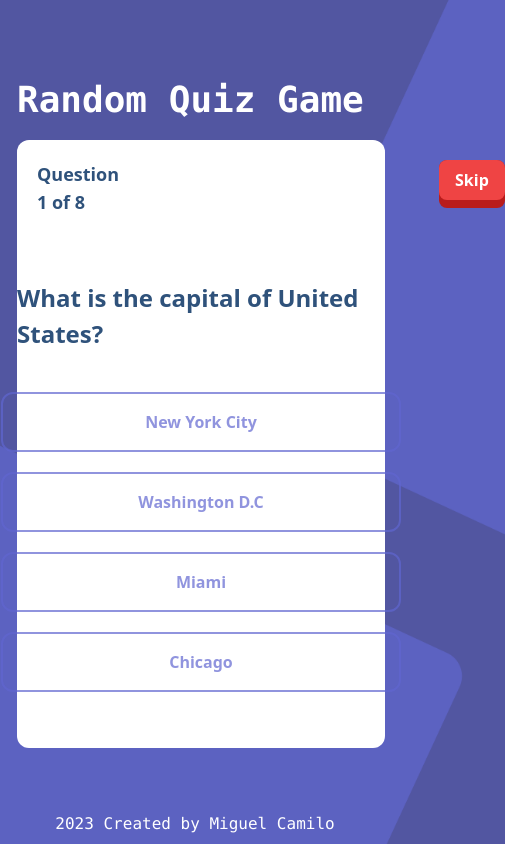
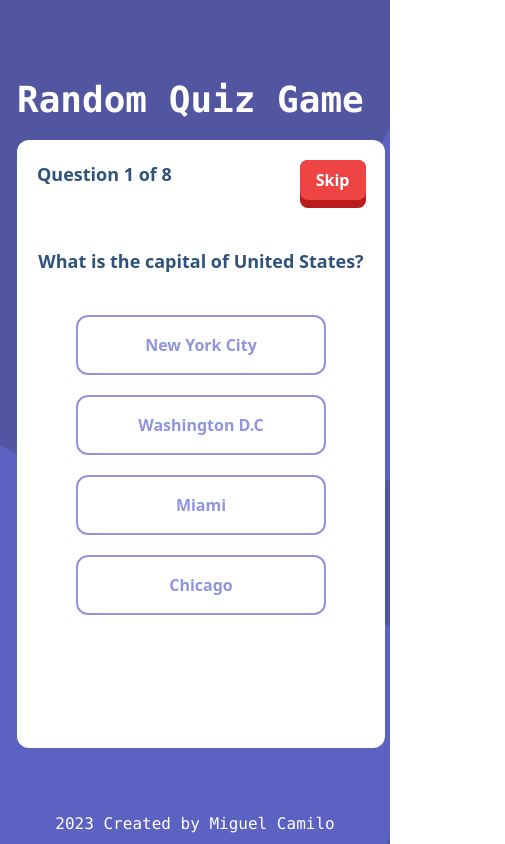
Before and after one commit to MiguelCamilo/Quiz-Game-App, a React (Vite) app: page / in a window 390 px wide. Shown: the whole page, 505 px wide, since content can reach past the window. Built offline with nearby package versions, Linux system fonts and the light colour scheme.

Commit message:
Added skip button and back button and adjusted UI for mobile responsiveness

```diff
--- a/src/components/Quiz/Quiz.jsx
+++ b/src/components/Quiz/Quiz.jsx
@@ -43,6 +43,8 @@ export default function Quiz() {
                 questionId={questionId}
                 handle_question={handle_question}
                 score={score}
+                setQuestionId={setQuestionId}
+                setShowScore={setShowScore}
             />
         }
 
--- a/src/components/QuizCard/QuizCard.jsx
+++ b/src/components/QuizCard/QuizCard.jsx
@@ -1,10 +1,23 @@
+
+
 export default function QuizCard({
 	data,
 	length,
 	questionId,
 	handle_question,
-	// score,
+	setQuestionId,
+	setShowScore,
 }) {
+	const skip_question = () => {
+		const next_question = questionId + 1;
+
+		next_question < length ? setQuestionId(next_question) : setShowScore(true);
+	};
+
+	const back_button = () => {
+		const back_question = questionId - 1;
+		setQuestionId(back_question);
+	};
 
 	return (
 		<div className="mt-20 ml-3">
@@ -13,29 +26,29 @@ export default function QuizCard({
 			</h2>
 
 			{/* quiz card container */}
-			<div className="bg-white h-[38rem] w-[23rem] md:h-[43rem] md:w-[35rem] rounded-xl">
+			<div className="flex flex-grow flex-col bg-white h-[38rem] w-[23rem] md:h-[43rem] md:w-[35rem] rounded-xl">
 				{/* top portion container */}
-				<div className="flex space-x-[20rem]">
+				<div className="flex space-x-[8rem] sm:space-x-[20rem]">
 					<p className="text-start text-lg font-bold text-[#2F527B] pt-5 pl-5">
 						Question {questionId + 1} of {length}
 					</p>
 
 					{/* button container */}
 					<div className="group mt-5">
-						<button onClick={handle_question} className="w-full transition-all duration-150 bg-red-700 font-bold text-white border-b-8 border-b-red-700 rounded-lg group-hover:border-t-8 group-hover:border-b-0 group-hover:bg-red-700 group-hover:border-t-red-700 group-hover:shadow-lg">
+						<button
+							onClick={skip_question}
+							className="w-full transition-all duration-150 bg-red-700 font-bold text-white border-b-8 border-b-red-700 rounded-lg group-hover:border-t-8 group-hover:border-b-0 group-hover:bg-red-700 group-hover:border-t-red-700 group-hover:shadow-lg"
+						>
 							<div className="p-2 px-4 duration-150 bg-red-500 rounded-lg group-hover:bg-red-700">
 								Skip
 							</div>
 						</button>
 					</div>
-					{/* <div className="bg-[#2F527B] rounded-lg mt-3">
-						<button className="p-3 text-white font-bold text-sm">Skip</button>
-					</div> */}
 				</div>
 
 				{/* question container */}
-				<div className="flex justify-center mt-16">
-					<p className="text-[#2F527B] text-[24px] font-bold">
+				<div className="flex justify-center mt-10">
+					<p className="text-[#2F527B] text-center text-[18px] sm:text-[24px] font-bold">
 						{data[questionId].question}
 					</p>
 				</div>
@@ -44,13 +57,25 @@ export default function QuizCard({
 						<div key={index}>
 							<button
 								onClick={() => handle_question(results.isCorrect)}
-								className="border-2 border-[#6066D0B2] hover:border-[#F9A826] duration-200 rounded-xl w-[400px] p-[1rem] hover:bg-[#F9A826] text-[#6066D0B2] hover:text-white font-bold"
+								className="border-2 border-[#6066D0B2] hover:border-[#F9A826] duration-200 rounded-xl w-[250px] sm:w-[400px] p-[1rem] hover:bg-[#F9A826] text-[#6066D0B2] hover:text-white font-bold"
 							>
 								{results.answer}
 							</button>
 						</div>
 					))}
 				</div>
+				{questionId > 0 ? (
+					<div className="group mt-5">
+						<button
+							onClick={back_button}
+							className="rm-hover w-[80%] ml-8 sm:ml-[3.5rem] transition-all duration-150 bg-yellow-700 font-bold text-white border-b-8 border-b-yellow-700 rounded-lg group-hover:border-t-8 group-hover:border-b-0 group-hover:bg-yellow-700 group-hover:border-t-yellow-700 group-hover:shadow-lg"
+						>
+							<div className="p-2 px-4 duration-150 bg-yellow-500 rounded-lg group-hover:bg-yellow-700">
+								Back
+							</div>
+						</button>
+					</div>
+				) : null}
 			</div>
 		</div>
 	);
--- a/src/components/QuizResult/QuizResult.jsx
+++ b/src/components/QuizResult/QuizResult.jsx
@@ -27,7 +27,7 @@ export default function QuizResult({ length, score, handle_reset }) {
 
 				{/* try again button */}
 				<button onClick={handle_reset} className="text-center">
-					<div className="ml-[10rem] mt-[10rem] w-[100%] p-5 border-2 border-[#6066D0B2] rounded-xl hover:bg-[#F9A826] hover:border-[#F9A826] hover:text-white text-[#6066D0B2] font-bold">
+					<div className="ml-[6.5rem] mt-[5rem] sm:ml-[10rem] sm:mt-[10rem] w-[80%] sm:w-[100%] p-5 border-2 border-[#6066D0B2] rounded-xl hover:bg-[#F9A826] hover:border-[#F9A826] hover:text-white text-[#6066D0B2] font-bold">
 						Try Again
 					</div>
 				</button>
--- a/src/data/quiz_data.js
+++ b/src/data/quiz_data.js
@@ -47,8 +47,6 @@ export const data = [
 			{ answer: "Moose", isCorrect: false },
 			{ answer: "Beaver", isCorrect: false },
 			{ answer: "Grizzyly Bear", isCorrect: false },
-			{ answer: "Bald eagle", isCorrect: false },
-			{ answer: "Canadian horse", isCorrect: false },
 			{ answer: "None of the above", isCorrect: true },
 		],
 	},
```
